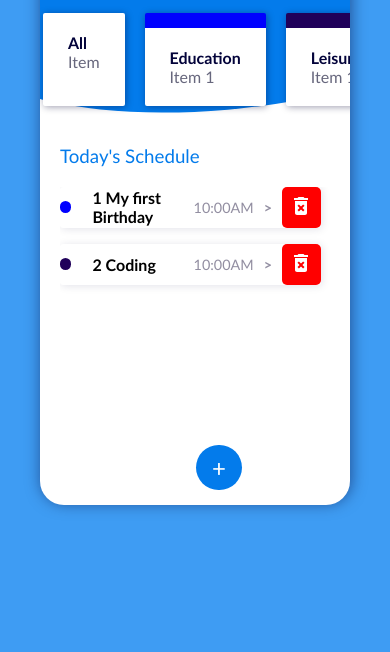
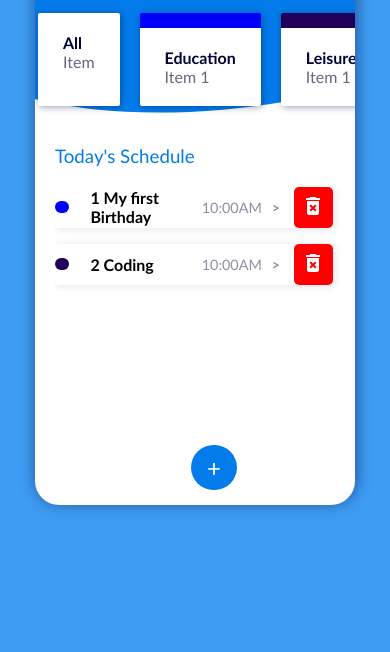
Before and after one commit to bboinnovate20/todoList, a React app: page / in a window 390 px wide. Shown: the part 192-844 px from the top of the page. Built offline with nearby package versions, Linux system fonts and the light colour scheme.

Commit message:
Change the router and some responsive component

```diff
--- a/src/index.js
+++ b/src/index.js
@@ -2,6 +2,11 @@ import React from 'react';
 import reactDOM from 'react-dom';
 import App from './components/App';
 import '../src/style.css'
-import {BrowserRouter} from 'react-router-dom';
+import {HashRouter} from 'react-router-dom';
 
-reactDOM.render(<BrowserRouter> <App /> </BrowserRouter>, document.querySelector('#root'));
+reactDOM.render(
+<React.StrictMode>
+<HashRouter>
+<App />
+</HashRouter>
+</React.StrictMode>, document.querySelector('#root'));
--- a/src/style.css
+++ b/src/style.css
@@ -681,7 +681,7 @@ p.time {
         margin-bottom: 1px;
     }
     .todo-main {
-         min-width: 270px;
+         min-width: 280px;
          min-height: 10px;
         /* display: none; */
     }
@@ -696,7 +696,7 @@ p.time {
 
     }
     .all-schedule {
-        width: 75%;
+        width: 80%;
 
     }
 
@@ -720,7 +720,7 @@ p.time {
         max-height: 55px;
     }
     form {
-        max-width: 15rem;
+        max-width: 15.5rem;
     }
     select, input, textarea,.text-input, .des-input, .select-input {
         max-width: 100%;
```
Also changed, not shown: 1 other file.
